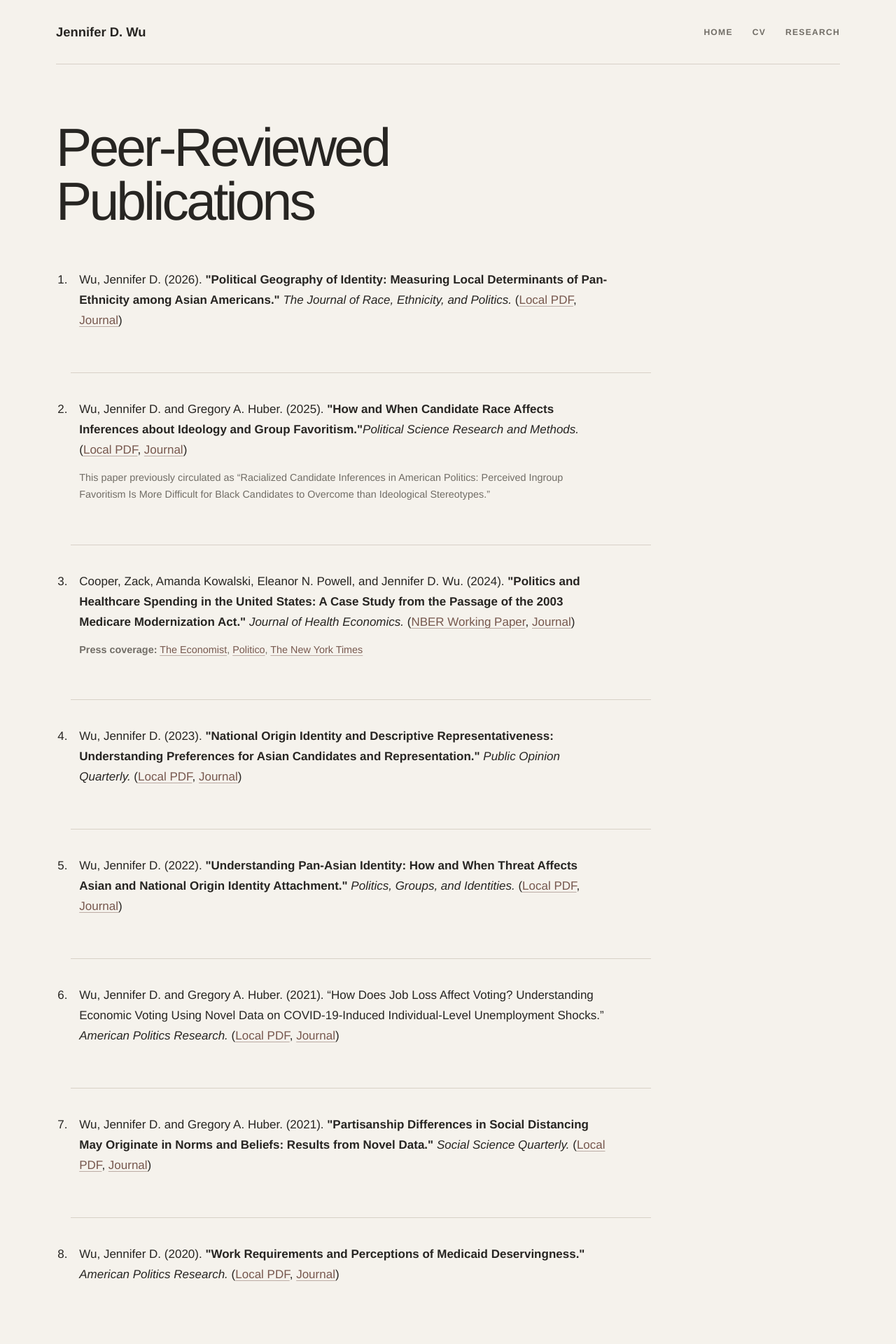
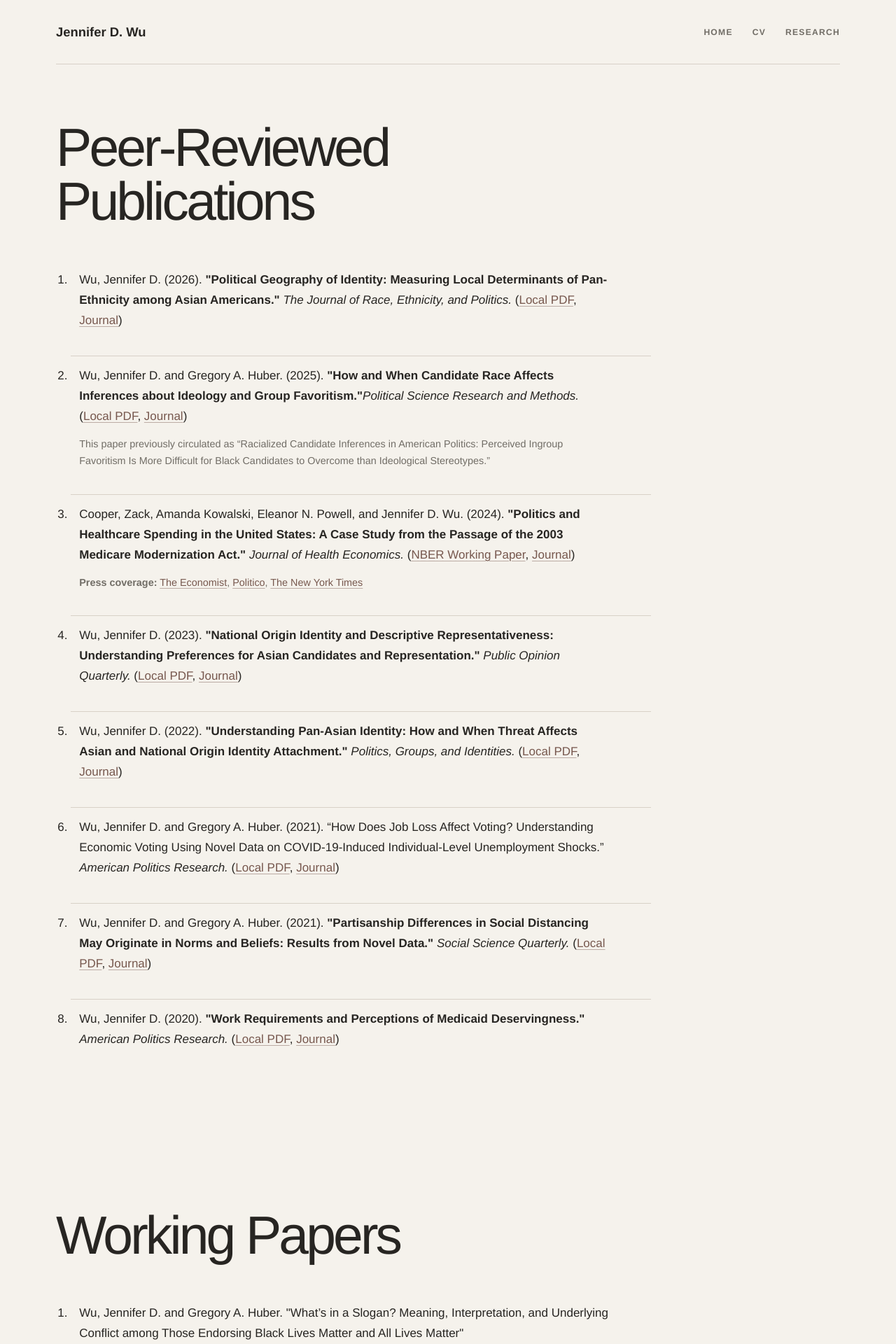
Before and after one commit to wujend/wujend.github.io, a Jekyll site: the page built from research/index.html, in a window 1280 px wide. Shown: the top 1920 px of the page at 70% size. Built offline with Jekyll 4.4.1, drawn with Linux system fonts in a browser that asks for light colours.

Commit message:
Update main.css

```diff
--- a/css/main.css
+++ b/css/main.css
@@ -222,12 +222,12 @@
 
 .container > h1,
 .container > article > h1 {
-  margin: 80px 0 40px;
-  font-family: var(--san);
-  font-size: clamp(2.6rem, 6vw, 5rem);
-  font-weight: 400;
-  letter-spacing: -0.04em;
-  line-height: 1;
+  margin: 55px 0 32px;
+  font-family: var(--sans);
+  font-size: clamp(2rem, 3vw, 2.8rem);
+  font-weight: 500;
+  letter-spacing: -0.03em;
+  line-height: 1.1;
 }
 
 .container h2 {
@@ -245,7 +245,9 @@
   font-weight: 400;
 }
 
-.container > p,
+.container > p {
+    max-width: var(--content-width);
+},
 .container > ul,
 .container > ol {
   max-width: var(--content-width);
@@ -405,11 +407,11 @@
 }
 
 .publication {
-  padding: 0 0 38px 12px;
+  padding: 0 0 14px 12px;
 }
 
 .publication + .publication {
-  padding-top: 38px;
+  padding-top: 14px;
   border-top: 1px solid var(--line);
 }
 
```
